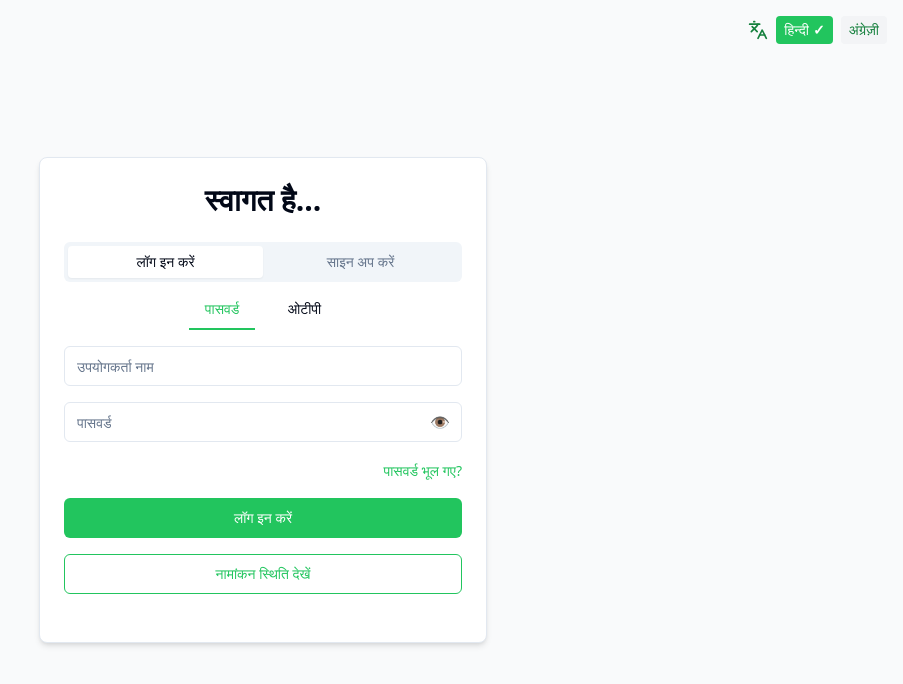
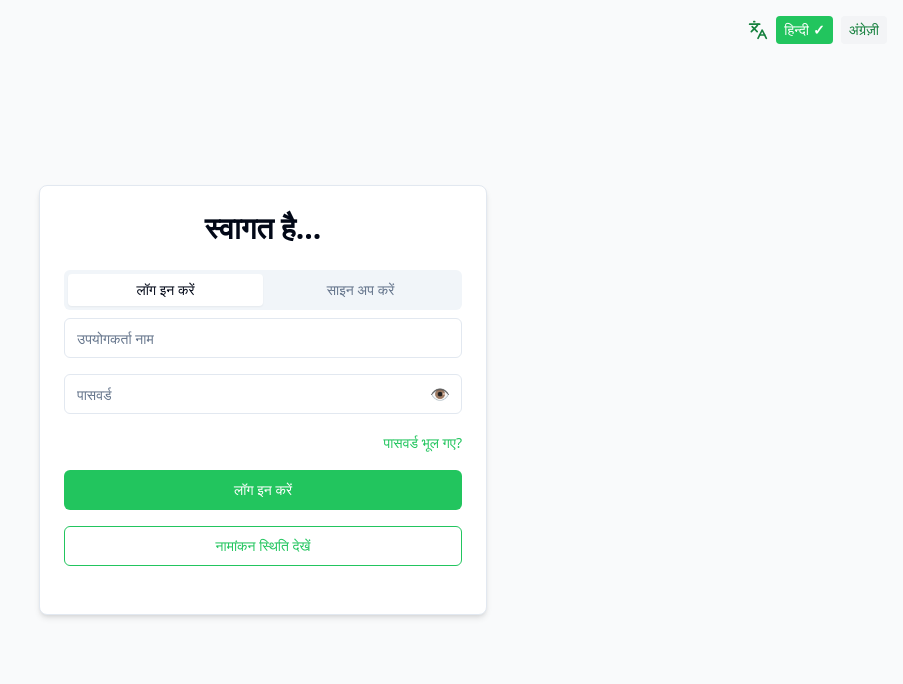
Before and after one commit to avika-15/Krishi_Mitra, a React (Vite) app: page / in a window 1280 px wide. Shown: the top 684 px of the page, without its empty margins (377-1280 px from the left). Built offline with nearby package versions, Linux system fonts and the light colour scheme.

Commit message:
Remove OTP button
Remove the OTP button from the sign-in form.

```diff
--- a/src/pages/Index.tsx
+++ b/src/pages/Index.tsx
@@ -33,22 +33,6 @@ const Index = () => {
             </TabsList>
             <TabsContent value="signin">
               <form onSubmit={handleSignIn} className="space-y-4">
-                <div className="flex items-center justify-center space-x-4 mb-4">
-                  <Button
-                    type="button"
-                    variant="ghost"
-                    className={`rounded-none border-b-2 border-green-500 text-green-500`}
-                  >
-                    {t("password")}
-                  </Button>
-                  <Button
-                    type="button"
-                    variant="ghost"
-                    className={`rounded-none border-b-2 border-transparent`}
-                  >
-                    {t("otp")}
-                  </Button>
-                </div>
                 <div>
                   <Input
                     type="text"
```
